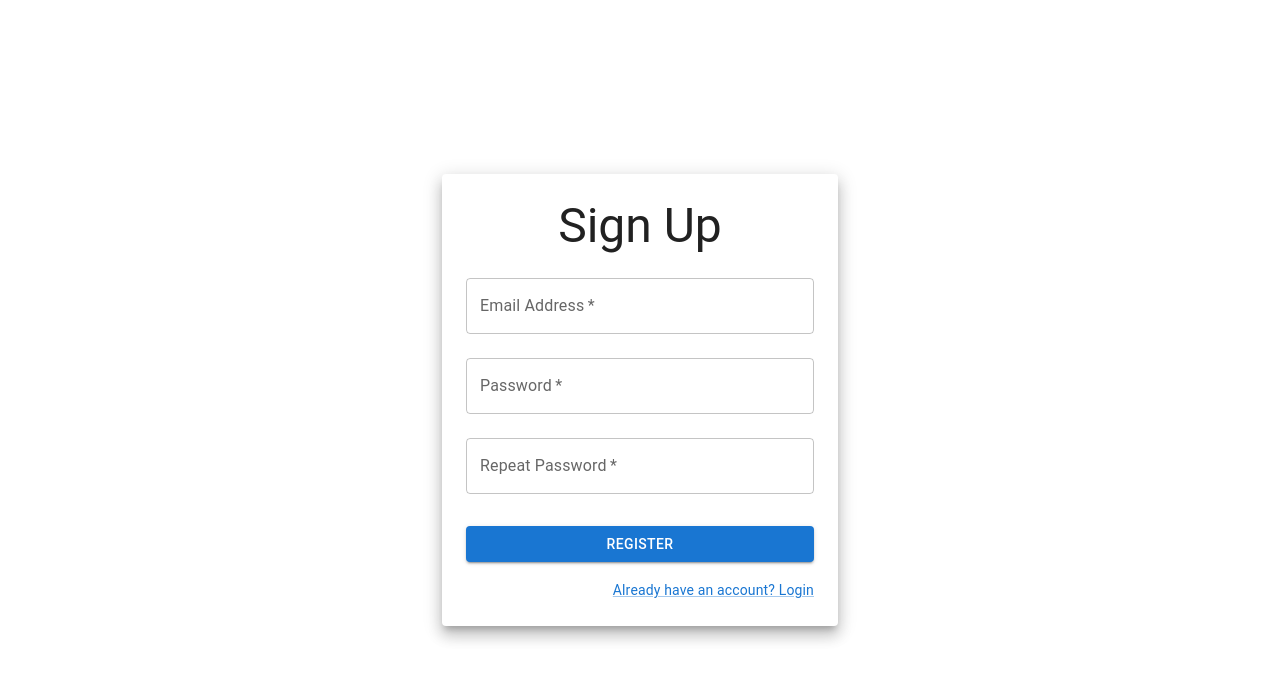
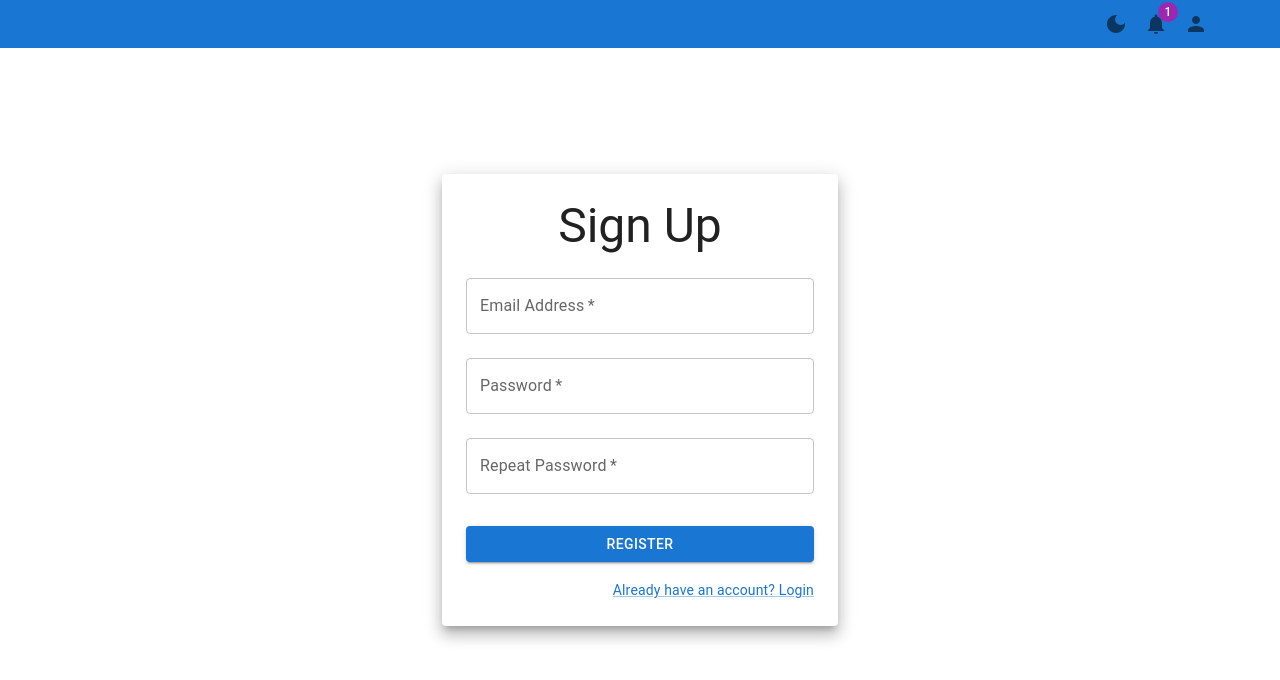
Before and after one commit to sbacanski0730/weather-and-hr-logbook-web, a React (Create React App) app: page /register in a window 1280 px wide. Shown: the top 680 px of the page. Built offline with nearby package versions, Linux system fonts and the light colour scheme; the HTML template or start-up script is replaced by a standard one.

Commit message:
Topbar without styling

```diff
--- a/src/App.js
+++ b/src/App.js
@@ -2,6 +2,7 @@ import { BrowserRouter, Routes, Route } from 'react-router-dom';
 import CssBaseline from '@mui/material/CssBaseline';
 import RegisterPage from './pages/RegisterPage';
 import LoginPage from './pages/LoginPage';
+import Navbar from './components/Navbar/Navbar';
 
 function App() {
 	return (
@@ -13,6 +14,10 @@ function App() {
 					<Route path='/register' exact element={<RegisterPage />} />
 				</Routes>
 			</BrowserRouter>
+
+			<BrowserRouter>
+				<Navbar />
+			</BrowserRouter>
 		</>
 	);
 }
--- /dev/null
+++ b/src/components/Navbar/Navbar.jsx
@@ -0,0 +1,52 @@
+import React from 'react';
+import { Container, Box, AppBar, Typography, IconButton, Badge } from '@mui/material';
+
+import DarkModeSharpIcon from '@mui/icons-material/DarkModeSharp';
+import NotificationsIcon from '@mui/icons-material/Notifications';
+// import NotificationsActiveIcon from '@mui/icons-material/NotificationsActive';
+import PersonIcon from '@mui/icons-material/Person';
+
+const Navbar = () => {
+	return (
+		<AppBar
+			position='fixed'
+			sx={{
+				px: 0.5,
+				py: 0.5,
+				boxShadow: 'none',
+			}}
+		>
+			<Container
+				sx={{
+					display: 'flex',
+					justifyContent: 'end',
+					alignItems: 'center',
+				}}
+			>
+				{/* <Typography variant='h5'>WH-LOGBOOK</Typography> */}
+				<Box
+				// sx={{ border: 1 }}
+				>
+					{/* TODO: set link to this icons when other pages will be ready */}
+					{/* TODO: set color pallette with theme */}
+					<IconButton>
+						<DarkModeSharpIcon />
+					</IconButton>
+					<IconButton>
+						<Badge badgeContent={1} color='secondary'>
+							{/* <NotificationsActiveIcon /> */}
+							<NotificationsIcon
+							//  color='secondary'
+							/>
+						</Badge>
+					</IconButton>
+					<IconButton>
+						<PersonIcon />
+					</IconButton>
+				</Box>
+			</Container>
+		</AppBar>
+	);
+};
+
+export default Navbar;
```
